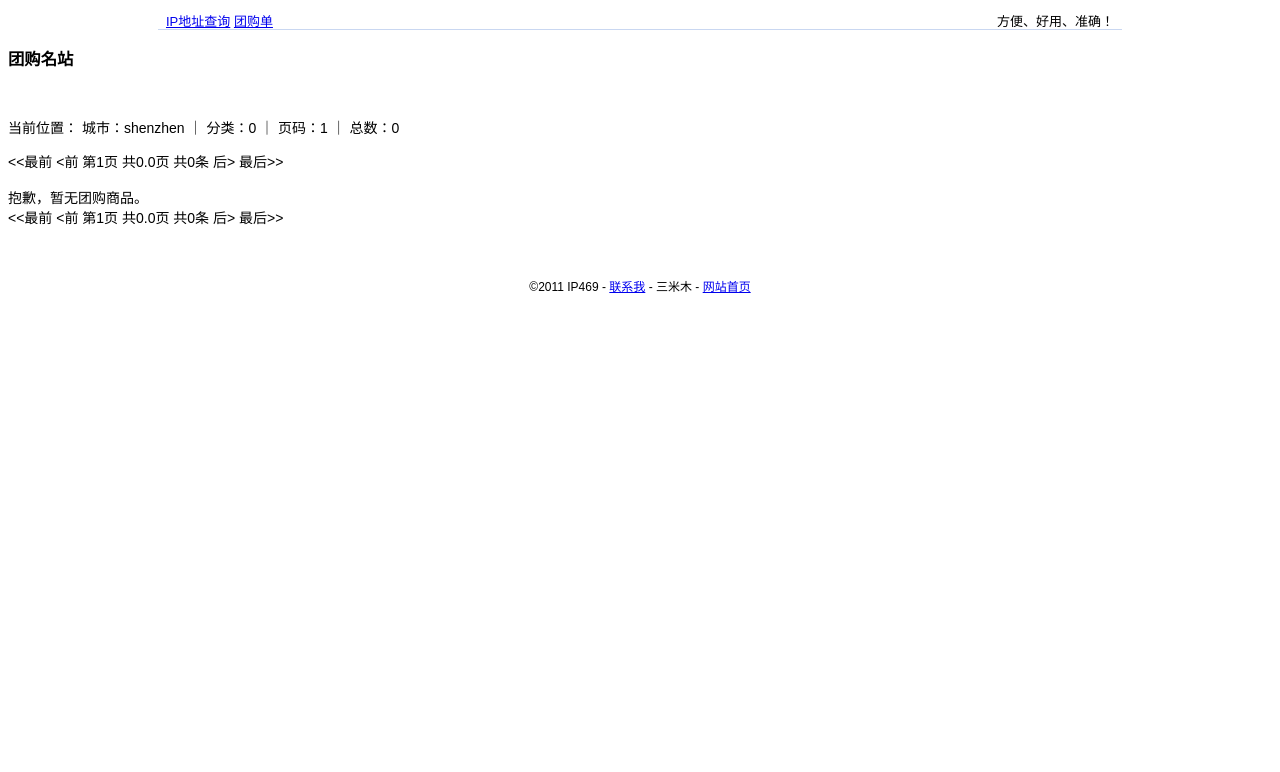
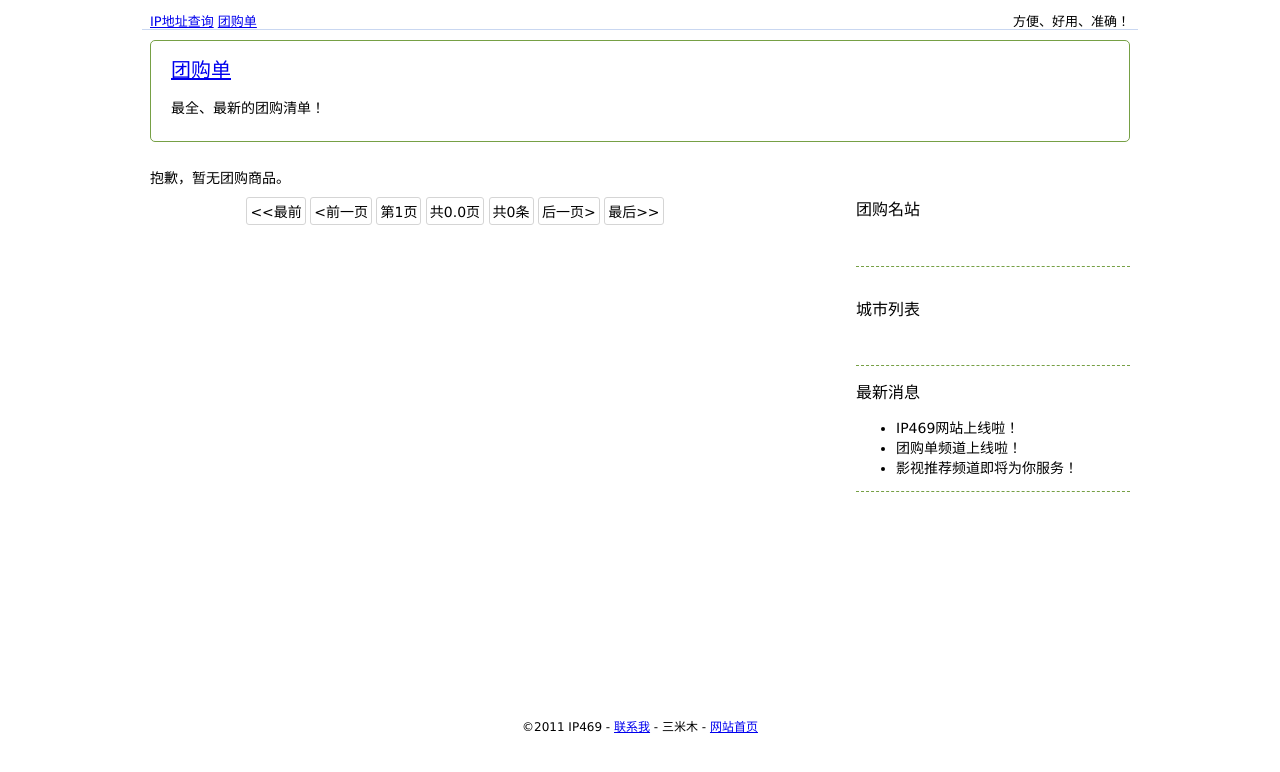
Before and after one commit to sanmimu/IP469, a Django app: page /tuan/ in a window 1280 px wide. Shown: the top 772 px of the page. Run offline with Django 3.2, Linux system fonts and the light colour scheme; data that the repository does not hold is empty; parts of the project's set-up code (start-up, migrations or seed data) failed here and were passed over.

Commit message:
基本完成了团购网站V1

```diff
--- a/ip469/static/css/basic.css
+++ b/ip469/static/css/basic.css
@@ -1,16 +1,53 @@
 /* -*-coding:utf-8-*- */
 
-/* 设置页面基本属性 */
+/**
+    页面框架属性
+    see: http://www.th7.cn/Article/wy/cs/200812/343046_2.html
+    组成元素：
+    - container 整个页面元素
+      - header 头部
+      - content 内容（左右黄金分割）
+        - mainbox 主体内容区域
+        - sidebar 侧栏
+          - sidebox 内容区域（符合黄金分割）
+            - sidebox-top,content,bottom
+      - footer 脚注
+ */
 
-body
+.container
 {
-    font-family: Arial,Helvetica,sans-serif;
+    font-family: '微软雅黑','黑体',Hei,'宋体',Songti宋体,SimSun,Verdana,Helvetica,sans-serif !important;
+    /* font-family: Arial,Helvetica,sans-serif; */
     font-size: 14px;
 }
 
-/* Header 区域样式 */
+.content
+{
+    width: 980px;
+    min-height: 500px;
+    margin: 25px auto;             /*整体页面内容居中*/
+    overflow: hidden;
+}
 
-.header
+.mainbox
+{
+    width: auto;
+    float: left;
+}
+
+.sidebar
+{
+    width: 274px;
+    float: right;
+}
+
+.sidebox
+{
+}
+
+/* Header Bar */
+
+.header-bar
 {
     padding: 3px 8px 0;
     margin:0 auto;              /*居中作用*/
@@ -18,17 +55,25 @@ body
     border-bottom: 1px solid #C9D7F1;
     font-size: 13px;
     width: 75%;
+    min-width: 980px;
 }
 
-.header .left
+.header-bar .left
 {
     float: left;
 }
 
-.header .right
+.header-bar .right
 {
     float: right;
     text-align: right;
+}
+
+.header
+{
+    width: 75%;
+    min-width: 980px;
+    margin: 0 auto;
 }
 
 /* Footer 区域样式 */
@@ -39,3 +84,10 @@ body
     text-align: center;
     font-size: 12px;
 }
+
+
+.debug
+{
+    background-color: yellow;
+    border: 1px solid red;
+}
--- a/ip469/static/css/tuan.css
+++ b/ip469/static/css/tuan.css
@@ -1,47 +1,24 @@
 /* -*-coding:utf-8-*- */
-
-div, ul, ol, li, , h1, h2, h3, h4, h5, h6, p
-{
-    margin: 0;
-    padding: 0;
-}
-
-fieldset, img, button, input
-{
-    border:0 none;
-}
 
 .deallist
 {
     margin: 0;
-}
-
-.hover {
-    background-color: #DDEDCC;
-}
-
-ul, ol {
-    list-style:none outside none;
-}
-.list
-{
-//    width: 758px;
-}
-
-.list li
-{
-    background-color:#F9F9F9;
-    border-top:1px solid #E7E7E7;
-    height:160px;
-    margin:0 10px 10px;
-    padding:8px;
+    width: 610px;
+    display: block;
 }
 
 .deal
 {
     display: block;
-    width: 758px;
-    height: 160px;
+    height: 150px;
+    padding-top: 6px;
+    border-bottom: 1px solid #76A045;
+    border-top: 1px solid #76A045;
+    /*border-bottom: 1px dashed #CCCCCC;*/
+}
+
+.deal:hover
+{
 }
 
 .deal a:link, a:visited
@@ -53,82 +30,55 @@ ul, ol {
 {
     display: inline;
     float: left;
-    height: 154px;
     overflow: hidden;
+}
+
+.deal .image img
+{
+    width: 232px;
+    height: 143px;
+    border: 0px;
+/*    weight: 175px; */
+/*    width:255px */
 }
 
 .deal .info
 {
     display: inline;
     float: left;
-    height: 160px;
     overflow: hidden;
+    margin-left: 8px;
+    background-color: transparent;
+    font-size: 12px;
+    width: 370px;
 }
 
-.deal .info
+.deal .info .title_section
 {
-    margin-left: 15px;
-    background-color: transparent;
-    font-size: 12px;
-    width: 450px;
+    border-bottom: 1px dashed #76A045;
+    /*border-bottom: 1px dashed #E4E4E4;*/
+    overflow: hidden;
+    height:42px;
+    font-size:14px;
+    line-height:22px;
 }
 
 .deal .info h4
 {
     margin-top: -5px;
-    font-size:14px;
-//    height:30px;
-    line-height:25px;
-//    overflow: hidden;
-//    white-space:pre-wrap;//nowrap;
-    border-bottom: 1px solid #E4E4E4;
+    font-weight: normal;
 }
 
 .deal .info a:hover, a:active
 {
     text-decoration:underline;
 }
-
 .deal .info a
 {
     color:#325E7F;
 }
 
-.deal .info .p_1
-{
-    height: 12px;
-    line-height: 6px;
-    margin:10px 0 5px;
-}
-
-.deal .info .p_1 .site
-{
-    color: #D80000 !important;
-    font-size: 16px;
-}
-
-
-.deal .info .p_1 .site a
-{
-    color: #D80000;
-}
-
-
-.deal .info .p_2
-{
-    height:20px;
-    margin-bottom:12px;
-    overflow:hidden;
-}
-
-.deal .info .p_2 span
-{
-    display:inline;
-    float:left;
-    width:108px;
-}
-
-.deal .info .p_2 em
+.deal .info em
 {
     font-family:"arial";
     font-size:16px;
@@ -136,17 +86,52 @@ ul, ol {
 }
 
 
-.deal .info .p_2 .price
+.deal .info .site_name
+{
+    color:#00993E;
+}
+
+.deal .info p
+{
+    height: 30px;
+    margin:6px 0px 0px 0px;
+    overflow:hidden;
+}
+
+
+/* .deal .info .p_2 */
+/* { */
+/*     height:36px; */
+/*     overflow:hidden; */
+/* } */
+
+.deal .info span
+{
+    display:inline;
+    float:left;
+    width:120px;
+    line-height: 30px;
+}
+.deal .info .timeleft
+{
+    width:240px;
+}
+
+.deal .info .price
 {
     font-weight: bold;
+    font-size: 26px;
     color:#D80000 !important;
+    line-height: 10px;
 }
 
-.deal .info .p_2 .value
+.deal .info .value
 {
+    text-decoration: line-through;
+    font-style: italic;
 }
 
-.deal .info .p_2 .saving, .rebate
+.deal .info .saving, .rebate
 {
     color:#D80000 !important;
 }
@@ -156,21 +141,40 @@ ul, ol {
     line-height: 10px;
 }
 
-.deal .info .p_3 .site_name
+/* .deal .info .p_3 .site_name */
+/* { */
+/*     font-weight: bold; */
+/*     color:#D80000; */
+/* } */
+
+/* .deal .info .p_3 .site_name a */
+/* { */
+/*     color:#D80000; */
+/* } */
+
+.deal .info .p_3 .go
 {
-    font-weight: bold;
-    color:#D80000;
+    color: #D80000 !important;
+    font-size: 16px;
 }
 
-.deal .info .p_3 .site_name a
+.deal .info .p_3 .go a
 {
-    color:#D80000;
+    color: #00993E;
+    /*background-color: yellow;*/
 }
 
+
+.sidebox h2
+{
+    font-size: 16px;
+    font-weight: normal;
+}
 
 .site_list
 {
     display: block;
+    overflow: hidden;
 }
 
 .site_item
@@ -180,5 +184,60 @@ ul, ol {
     overflow: hidden;
     padding: 0px 15px 12px 0px
     text-align: left;
-    width: 85px;
+    width: 55px;
 }
+
+
+.bottom-line
+{
+    border-bottom: 1px dashed #76A045;
+}
+
+.page_nav
+{
+    margin: 10px auto;
+    text-align: center;
+}
+
+.page_nav a, .page_nav span
+{
+    border: 1px solid #D5D5D5;
+    border-radius: 3px 3px 3px 3px;
+    display: inline-block;
+    overflow: hidden;
+    padding: 3px 3px 3px 3px;
+}
+
+.logo
+{
+    border: 1px solid #76A045;
+    border-radius: 5px 5px 5px 5px;
+    /*background-color: #2DB966;*/
+    /*width: 161px;*/
+    height: 100px;
+    margin-top: 10px;
+    padding-left: 20px;
+}
+.logo h1
+{
+    font-size: 20px;
+    font-weight: normal;
+}
+.logo h2
+{
+    font-size: 14px;
+    font-weight: normal;
+}
+
+.citynav a, .citynav span
+{
+    display: inline-block;
+    overflow: hidden;
+    padding: 3px 3px 3px 3px;
+    width: 55px;
+    text-align: center;
+}
+.citynav span
+{
+    background-color: #76A045;
+}
--- /dev/null
+++ b/ip469/static/templates/header-bar.html
@@ -0,0 +1,23 @@
+<!-- -*-coding:utf-8-*- -->
+
+<div id="header-bar" class="header-bar">
+
+  <div class="left">
+    <nobr>
+      <a href="/ip">IP地址查询</a>
+      <a href="/tuan">团购单</a>
+    </nobr>
+  </div>
+
+  <div class="middle">
+    <nobr>
+    </nobr>
+  </div>
+
+  <div class="right">
+    <nobr>
+      方便、好用、准确！
+    </nobr>
+  </div>
+
+</div>
--- a/ip469/static/templates/ipinfo.html
+++ b/ip469/static/templates/ipinfo.html
@@ -10,7 +10,7 @@
 
   <body>
 
-    {% include "header.html" %}
+    {% include "header-bar.html" %}
 
     <h2><a href="/">IP地址查询</a></h2>
 
--- a/ip469/static/templates/tuan-page_nav.html
+++ b/ip469/static/templates/tuan-page_nav.html
@@ -1,32 +1,30 @@
 <!-- -*-coding:utf-8-*- -->
 
-<div class="page_nav">
 
   {% if page > 1 %}
-  <a title="到最前一页" href="/{{city}}/category/{{category}}/page/1/"><<最前</a>
+  <a title="到最前一页" href="/{{city}}/category/{{category}}/page/1/">&lt;&lt;最前</a>
   {% else %}
-  <<最前
+  <span>&lt;&lt;最前</span>
   {% endif %}
 
   {% if prev_page != 0 and prev_page >= 1 %}
-  <a title="到前一页" href="/{{city}}/category/{{category}}/page/{{prev_page}}/"><前</a>
+  <a title="到前一页" href="/{{city}}/category/{{category}}/page/{{prev_page}}/">&lt;前一页</a>
   {% else %}
-  <前
+  <span>&lt;前一页</span>
   {% endif %}
 
-  第{{page}}页 共{{max_page}}页 共{{total}}条
+  <span>第{{page}}页</span>
+  <span>共{{max_page}}页</span>
+  <span>共{{total}}条</span>
 
   {% if next_page != 0 and next_page <= max_page %}
-  <a title="到后一页" href="/{{city}}/category/{{category}}/page/{{next_page}}/">后></a>
+  <a title="到后一页" href="/{{city}}/category/{{category}}/page/{{next_page}}/">后一页&gt;</a>
   {% else %}
-  后>
+  <span>后一页&gt;</span>
   {% endif %}
 
   {% if page < max_page %}
-  <a title="到最后一页" href="/{{city}}/category/{{category}}/page/{{max_page}}/"><最后>></a>
+  <a title="到最后一页" href="/{{city}}/category/{{category}}/page/{{max_page}}/"><最后&gt;&gt;</a>
   {% else %}
-  最后>>
+  <span>最后&gt;&gt;</span>
   {% endif %}
-
-
-</div>
--- a/ip469/static/templates/tuan.html
+++ b/ip469/static/templates/tuan.html
@@ -16,36 +16,26 @@
   </head>
 
   <body>
+    <div class="container">
 
+      {% include "header-bar.html" %}
 
-    {% include "header.html" %}
+      <div class="header">
 
-    <div class="site_list">
-      <h3>团购名站</h3>
-      {% for s in site %}
-      <span class="site_item">
-        <a title="{{s.name}}" href="{{s.url}}" target="_blank">{{s.name}}</a>
-      </span>
-      {% endfor %}
+        <div class="logo">
+          <h1>
+            <a title="团购单" href="http://ip469.com/tuan">团购单</a>
+          </h1>
+          <h2>最全、最新的团购清单！</h2>
         </div>
 
-    <br/>
-
-    <div>
-      <p>
-        当前位置：
-        城市：{{city_name}}  ｜
-        分类：{{category}} ｜
-        页码：{{page}}  ｜
-        总数：{{total}}
-      </p>
       </div>
 
-    {% include "tuan-page_nav.html" %}
-
-    <br/>
+      <div class="content">
+        <div class="mainbox">
 
           <div class="deallist">
+
 
             {% if deals|length == 0 %}
 
@@ -58,20 +48,21 @@
 
               {%for deal in deals%}
 
-        <div class="deal">
+              <div class="deal" >
                 <!-- 区域：商品图片 -->
                 <div class="image" onmouseover="switch_hover(this);">
                   <a title="{{deal.title}}"
                      href="{{deal.url}}" target="_blank">
-              <img alt="{{deal.title}}" src="{{deal.image}}" style="weight: 175px; width:255px">
+                    <img alt="{{deal.title}}" src="{{deal.image}}">
                   </a>
                 </div>
 
                 <!-- 区域：商品信息-->
                 <div class="info">
+                  <div class="title_section">
 	            <h4>
                       {% if deal.site_name != '' %}
-              <a title="{{deal.site_name}}" href="{{deal.site_url}}" target="_blank">
+                      <a title="{{deal.site_name}}" href="{{deal.site_url}}" target="_blank" class="site_name">
                         【{{deal.site_name}}】
                       </a>
 
@@ -79,14 +70,24 @@
                       <a title="{{deal.title}}" href="{{deal.url}}" target="_blank">
                         {{ deal.title_short }}
                     </a></h4>
-	    <p class="p_1"> <span class="site"><a title="{{deal.title}}" href="{{deal.url}}" target="_blank">去看看！</a></span> </p>
-	    <p class="p_2">
+                  </div>
+                  <!--p>&nbsp;</p-->
+	          <p class="p_1">
+                    <span>原价：<em class="value">¥{{deal.value}}</em></span>
                     <span>现价：<em class="price">¥{{deal.price}}</em></span>
-              <span>原价：<em class="value">¥{{deal.value}}</em></span>
-              <span>节省：<em class="saving">¥{{deal.saving}}</em></span>
                     <span>折扣：<em class="rebate">{{deal.rebate}}折</em></span>
                   </p>
-	    <p class="p_3">共有{{deal.bought}} 人购买。剩余时间：{{deal.time_end|timeuntil}}，抓取时间： {{deal.grabtime}}<div class="timeleft" id="timeleft_counter" timeleft="{{deal.timeleft}}" timebegin="{{deal.grabtime}}"><!-- show(timeleft-(now()-grabtime))--> </div></p>
+	          <p class="p_2">
+                    <span>可省：<em class="saving">¥{{deal.saving}}</em></span>
+                    <span>&nbsp;</span>
+                    <span>已有<em class="bought">{{deal.bought}}</em>人购买</span>
+                  </p>
+	          <p class="p_3">
+                    <span class="timeleft">剩余：<em>{{deal.time_end|timeuntil}}</em></span>
+                    <!--span>&nbsp;</span-->
+                    <span class="go"><a title="{{deal.title}}" href="{{deal.url}}" target="_blank">去看看！</a></span>
+                    <!--，抓取时间： {{deal.grabtime}}-->
+                  </p>
 	        </div>
 
               </div>
@@ -99,11 +100,70 @@
 
           </div>
 
-    <div></div>
+          <div class="page_nav">
+            {% include "tuan-page_nav.html" %}
+          </div>
 
-    {% include "tuan-page_nav.html" %}
+
+        </div>
+
+        <div class="sidebar">
+          <div class="sidebox">
+            <div class="sidebox-top">&nbsp;</div>
+            <div class="sidebox-content">
+              <div class="site_list">
+                <div class="title">
+                  <h2>团购名站</h2>
+                </div>
+                <div class="list">
+                  {% for s in site %}
+                  <span class="site_item">
+                    <a title="{{s.name}}" href="{{s.url}}" target="_blank">{{s.name}}</a>
+                  </span>
+                  {% endfor %}
+                </div>
+              </div>
+            </div>
+            <div class="sidebox-bottom bottom-line"><br/>&nbsp;<br/></div>
+          </div>
+
+          <div class="sidebox">
+            <div class="sidebox-top">&nbsp;</div>
+            <div class="sidebox-content">
+              <div class="citynav">
+                <h2>城市列表</h2>
+                {% for city in city_list %}
+                {% if city_name == city.name %}
+                <span>{{city_name}}</span>
+                {% else %}
+                <a href='/tuan/{{city.city}}'>{{city.name}}</a>
+                {% endif %}
+                {% endfor %}
+              </div>
+            </div>
+            <div class="sidebox-bottom bottom-line"><br/>&nbsp;<br/></div>
+          </div>
+
+          <div class="sidebox">
+            <div class="sidebox-top"></div>
+            <div class="sidebox-content">
+              <h2>最新消息</h2>
+              <ul>
+                <li>IP469网站上线啦！</li>
+                <li>团购单频道上线啦！</li>
+                <li>影视推荐频道即将为你服务！</li>
+              </ul>
+            </div>
+            <div class="sidebox-bottom bottom-line"></div>
+          </div>
+
+        </div>
+
+
+      </div>
 
         {% include "footer.html" %}
 
+    </div>
   </body>
 </html>
--- a/ip469/tuan/models.py
+++ b/ip469/tuan/models.py
@@ -20,7 +20,10 @@ class Deal(models.Model):
     category = models.IntegerField(default=0, help_text='商品分类')
     rank = models.IntegerField(default=0, help_text='商品等级')
     def __unicode__(self):
-        return self.title
+        title = self.title
+        if len(title) == 0:
+            title = '!!空白!!'
+        return self.site.decode('utf8') + '@' + self.city.decode('utf8') + '-' + title.decode('utf8')
 
 
 # 团购网站的信息
--- a/ip469/tuan/views.py
+++ b/ip469/tuan/views.py
@@ -11,7 +11,7 @@ PAGE_1ST = 1
 DEFAULT_PAGE = PAGE_1ST
 CATEGORY_ALL = 0
 DEFAULT_CATEGORY = CATEGORY_ALL
-MAX_TITLE_LEN = 75
+MAX_TITLE_LEN = 775
 
 def tuan_city_category_page(request, city, category, page):
     """
@@ -61,6 +61,8 @@ def tuan_city_category_page(request, city, category, page):
         city_name = city_query[0].name
     # 获取团购网站列表
     site = models.Site.objects.all()
+    # 获取城市列表
+    city_list = models.City.objects.all()
     return render_to_response('tuan.html', locals())
 
 def tuan_city_category(request, city, category):
```
Lines whose indentation alone changed are shown as unchanged.
